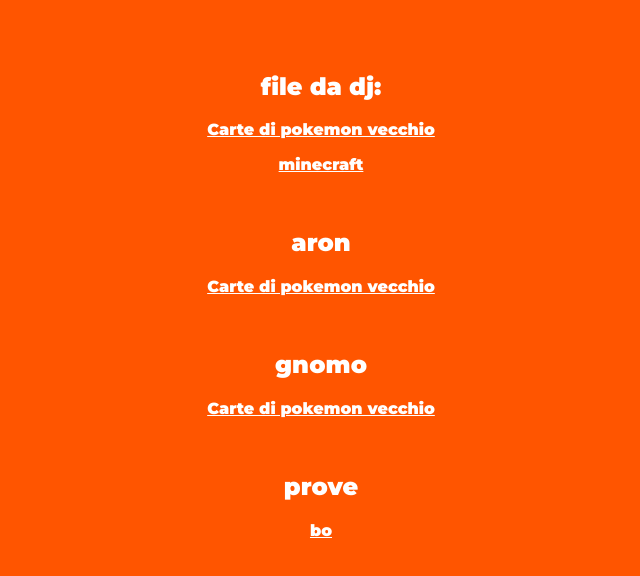
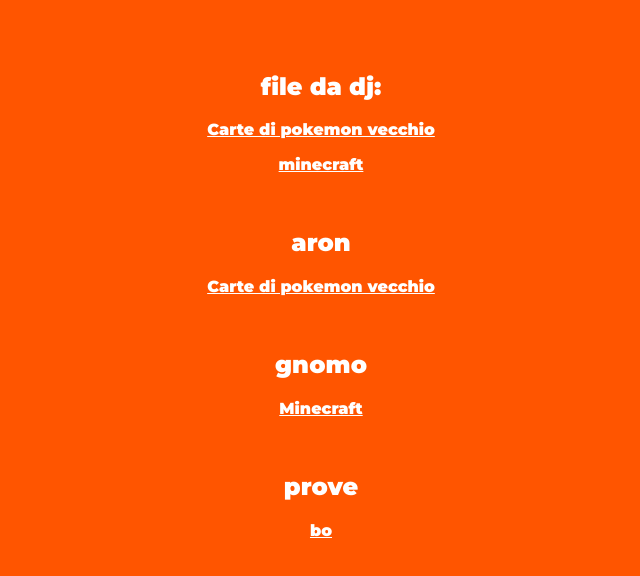
Before and after one commit to dj2828/2C1, a plain HTML site: page index.html in a window 1280 px wide. Shown: the part 108-684 px from the top of the page, without its empty margins (319-959 px from the left). Drawn offline with Linux system fonts and the light colour scheme.

Commit message:
Minecraft

```diff
--- a/index.html
+++ b/index.html
@@ -32,7 +32,7 @@
         <p><a href="aron/scuola di aron/immagini_e_collegamenti/index.html">Carte di pokemon vecchio</a></p>
         <br>
         <h2>gnomo</h2>
-        <p><a href="gnomo/index.html">Carte di pokemon vecchio</a></p>
+        <p><a href="gnomo/index.html">Minecraft</a></p>
         <br>
         <h2>prove</h2>
         <p><a href="prove/bo.html">bo</a></p>
```
